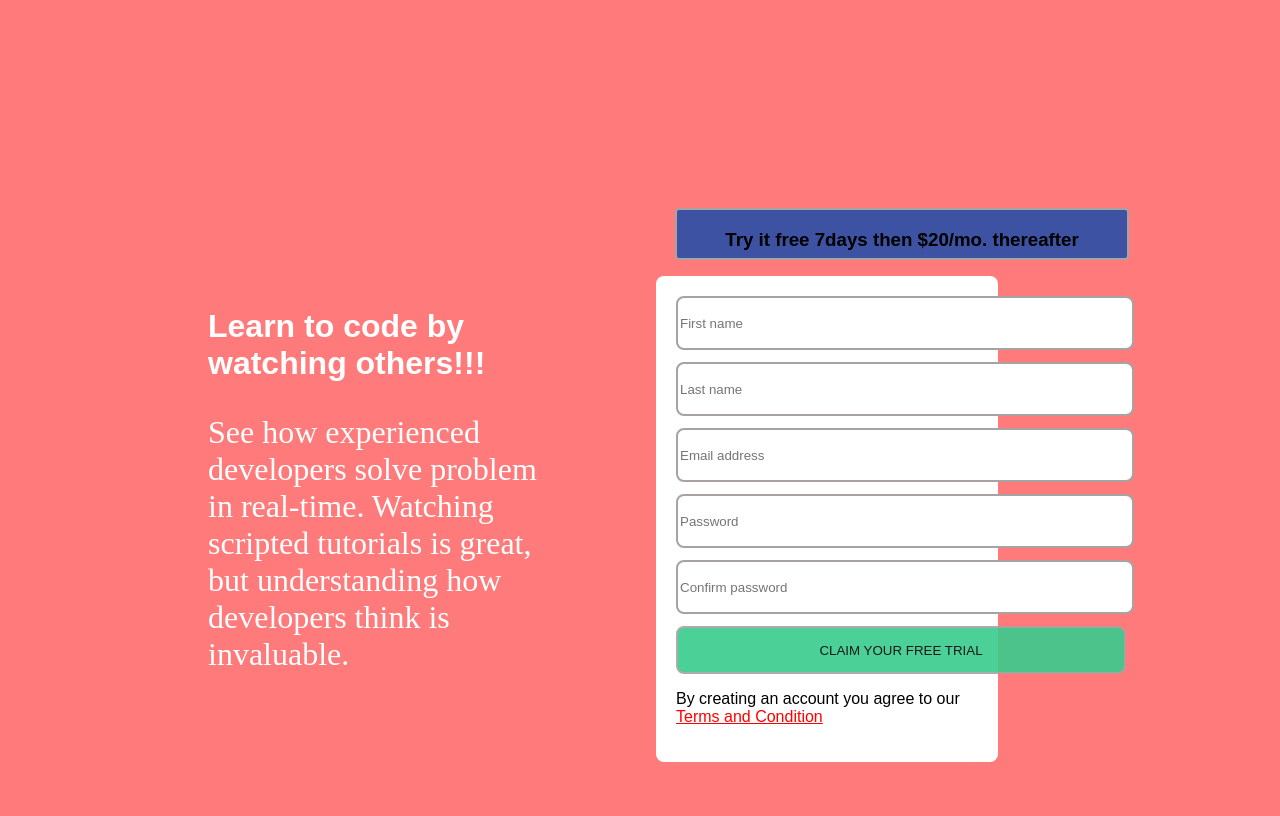
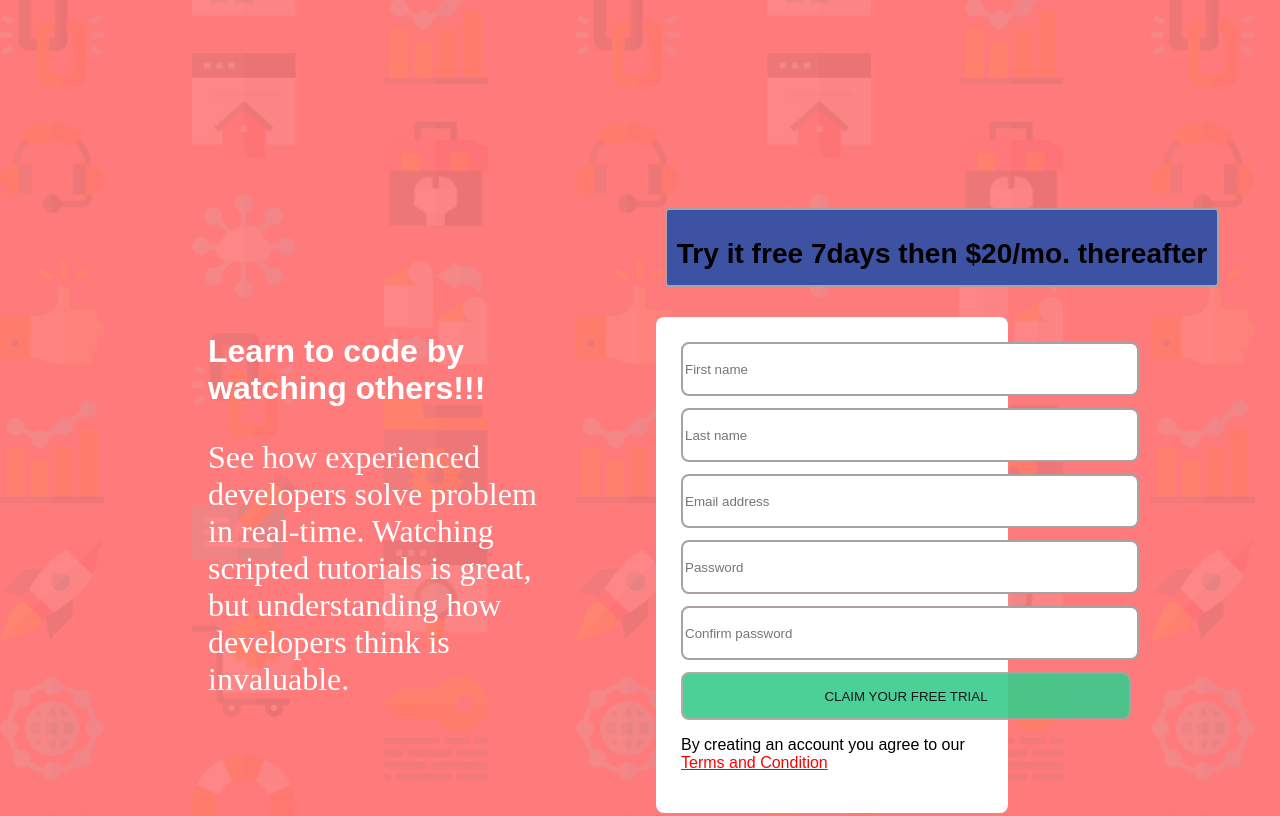
Before and after one commit to Ibijolaade/20Days-Challenge, a plain HTML site: page index.html in a window 1280 px wide. Shown: the top 816 px of the page. Drawn offline with Linux system fonts and the light colour scheme.

Commit message:
final update

```diff
--- a/style.css
+++ b/style.css
@@ -6,6 +6,9 @@ body{
     max-width: 100vw;
     gap: 100px;
     background-color:  hsl(0, 100%, 74%);
+    background-image: url(./images/bg-intro-desktop.png);
+    background-repeat: no-repeat;
+    background-size: cover;
 }
 section{
     width: 50%;
@@ -23,7 +26,7 @@ form{
     background-color: white;
     width: 70%;
     margin: 16px;
-    padding: 20px;
+    padding: 25px;
     border-radius: 8px;
 }
 button{
@@ -42,12 +45,14 @@ button{
     background-color: hsl(228, 45%, 44%);
     border: 2px solid #a8a2a2;
     border-radius: 4px;
-    width: 450px;
-    height: 48px;
-    font-weight: bold;
+    width: 550px;
+    height: 75px;
+    font-size: x-large;
     text-align: center;
-    margin-left: 35px;
+    margin-right: 100px;
+    margin-left: 25px;
     font-family: Arial;
+    margin-bottom: 30px;
 }
 h1{
     color: white;
```
Also changed, not shown: formsuccess.html (+6 -1 lines), index.html (+0 -1 lines).
